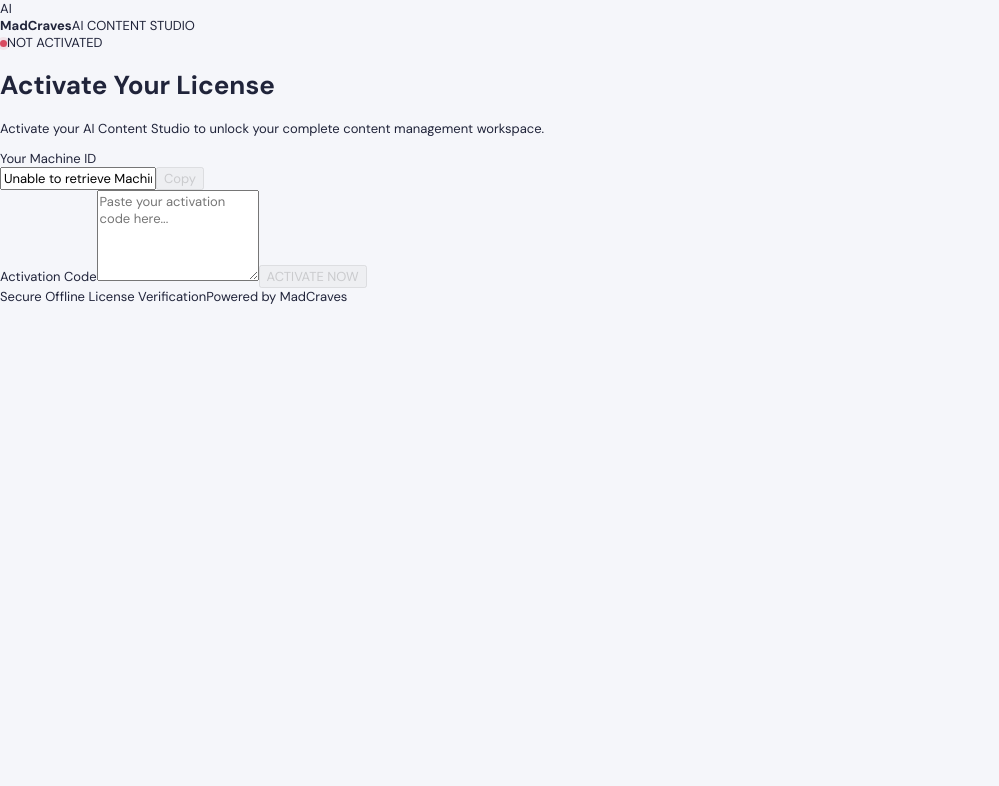
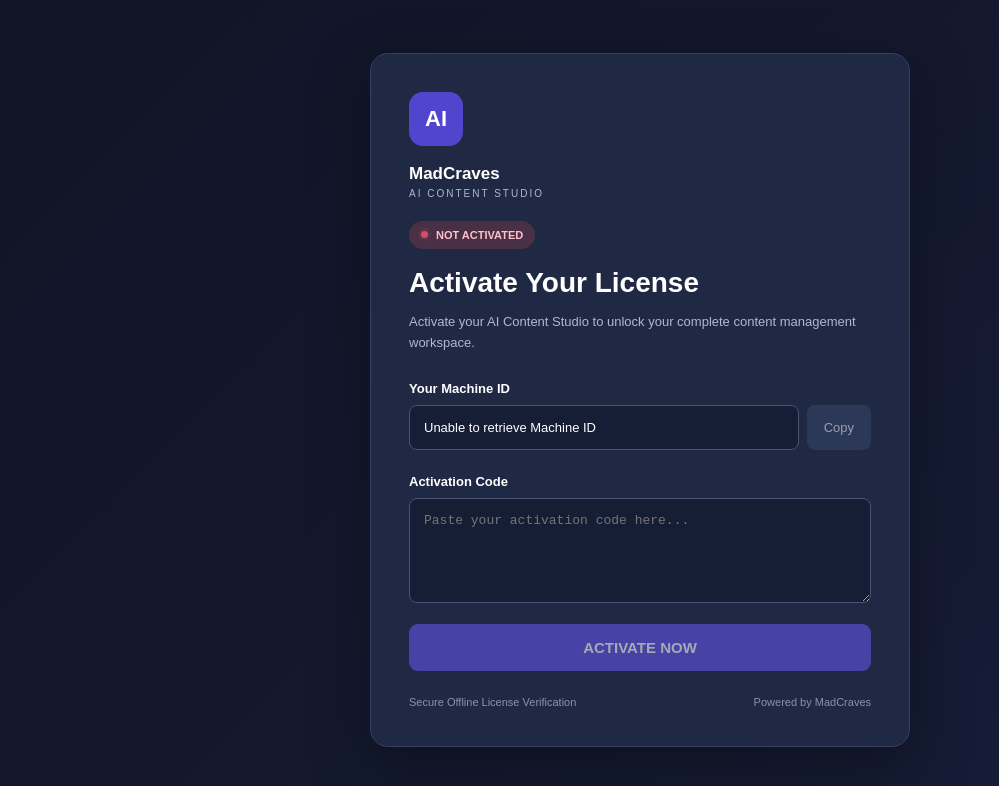
Before and after one commit to madcraves/ai-content-studio, a React (Vite) app: page / in a window 1280 px wide. Shown: the top 786 px of the page, without its empty margins (0-999 px from the left). Built offline with nearby package versions, Linux system fonts and the light colour scheme.

Commit message:
Add styles for license activation screen

```diff
--- a/src/ui/styles.css
+++ b/src/ui/styles.css
@@ -791,3 +791,200 @@ button:disabled {
     font-size: 11px;
   }
 }
+
+/* ==========================================
+   LICENSE ACTIVATION SCREEN
+========================================== */
+
+.license-screen {
+  min-height: 100vh;
+  width: 100%;
+  display: flex;
+  align-items: center;
+  justify-content: center;
+  padding: 24px;
+  box-sizing: border-box;
+  background: linear-gradient(135deg, #101426, #171d38);
+  color: #ffffff;
+  font-family: Arial, sans-serif;
+}
+
+.license-card {
+  width: 100%;
+  max-width: 540px;
+  padding: 38px;
+  box-sizing: border-box;
+  border-radius: 18px;
+  background: #202943;
+  border: 1px solid #35415f;
+  box-shadow: 0 20px 60px rgba(0,0,0,.35);
+}
+
+.license-logo {
+  width: 54px;
+  height: 54px;
+  display: flex;
+  align-items: center;
+  justify-content: center;
+  border-radius: 14px;
+  background: #5145cd;
+  font-size: 22px;
+  font-weight: bold;
+  margin-bottom: 18px;
+}
+
+.license-brand {
+  display: flex;
+  flex-direction: column;
+  gap: 4px;
+  margin-bottom: 22px;
+}
+
+.license-brand strong {
+  font-size: 17px;
+}
+
+.license-brand span {
+  color: #aeb9d0;
+  font-size: 10px;
+  letter-spacing: 2px;
+}
+
+.license-badge {
+  display: inline-flex;
+  align-items: center;
+  gap: 8px;
+  padding: 8px 12px;
+  border-radius: 20px;
+  background: #493044;
+  color: #ffc1cc;
+  font-size: 11px;
+  font-weight: bold;
+  margin-bottom: 18px;
+}
+
+.license-card h1 {
+  font-size: 28px;
+  margin: 0 0 12px;
+}
+
+.license-description {
+  color: #aeb9d0;
+  line-height: 1.6;
+  margin-bottom: 28px;
+}
+
+.license-card label {
+  display: block;
+  font-weight: 600;
+  margin-bottom: 9px;
+}
+
+.machine-id-group {
+  display: flex;
+  gap: 8px;
+  margin-bottom: 24px;
+}
+
+.machine-id-group input,
+.license-card textarea {
+  box-sizing: border-box;
+  width: 100%;
+  min-width: 0;
+  padding: 14px;
+  border-radius: 8px;
+  border: 1px solid #465472;
+  background: #151e34;
+  color: #fff;
+  font-size: 13px;
+}
+
+.machine-id-group input {
+  flex: 1;
+}
+
+.license-card textarea {
+  resize: vertical;
+  margin-bottom: 18px;
+  font-family: monospace;
+}
+
+.copy-button {
+  padding: 0 17px;
+  border: none;
+  border-radius: 8px;
+  background: #354568;
+  color: #fff;
+  cursor: pointer;
+}
+
+.activate-button {
+  width: 100%;
+  padding: 15px;
+  border: none;
+  border-radius: 9px;
+  background: #6254e7;
+  color: #fff;
+  font-weight: bold;
+  font-size: 15px;
+  cursor: pointer;
+}
+
+.activate-button:disabled {
+  opacity: .6;
+  cursor: not-allowed;
+}
+
+.license-error,
+.license-success {
+  padding: 12px;
+  border-radius: 8px;
+  margin-bottom: 16px;
+  font-size: 13px;
+}
+
+.license-error {
+  background: #512b3b;
+  color: #ffb8c5;
+}
+
+.license-success {
+  background: #194b3d;
+  color: #a8f0cf;
+}
+
+.license-footer {
+  display: flex;
+  justify-content: space-between;
+  gap: 10px;
+  flex-wrap: wrap;
+  color: #8793ae;
+  font-size: 11px;
+  margin-top: 25px;
+}
+
+.license-spinner {
+  width: 28px;
+  height: 28px;
+  border: 3px solid #465472;
+  border-top-color: #8b80ff;
+  border-radius: 50%;
+  margin: 20px auto;
+  animation: license-spin .8s linear infinite;
+}
+
+@keyframes license-spin {
+  to {
+    transform: rotate(360deg);
+  }
+}
+
+@media (max-width: 600px) {
+  .license-card {
+    padding: 24px;
+  }
+
+  .license-card h1 {
+    font-size: 23px;
+  }
+}
```
